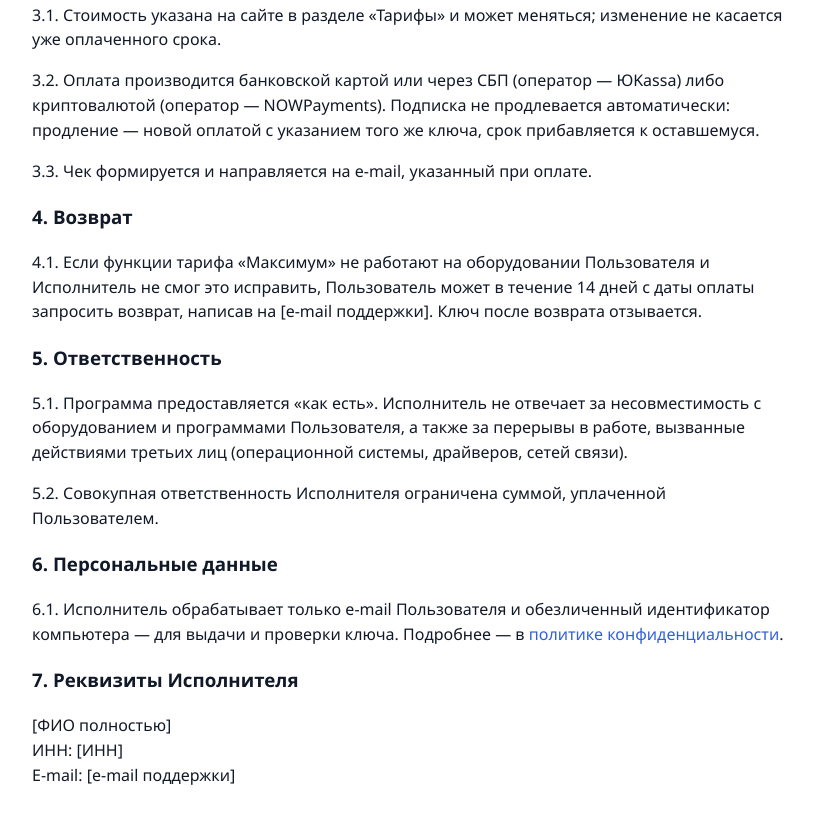
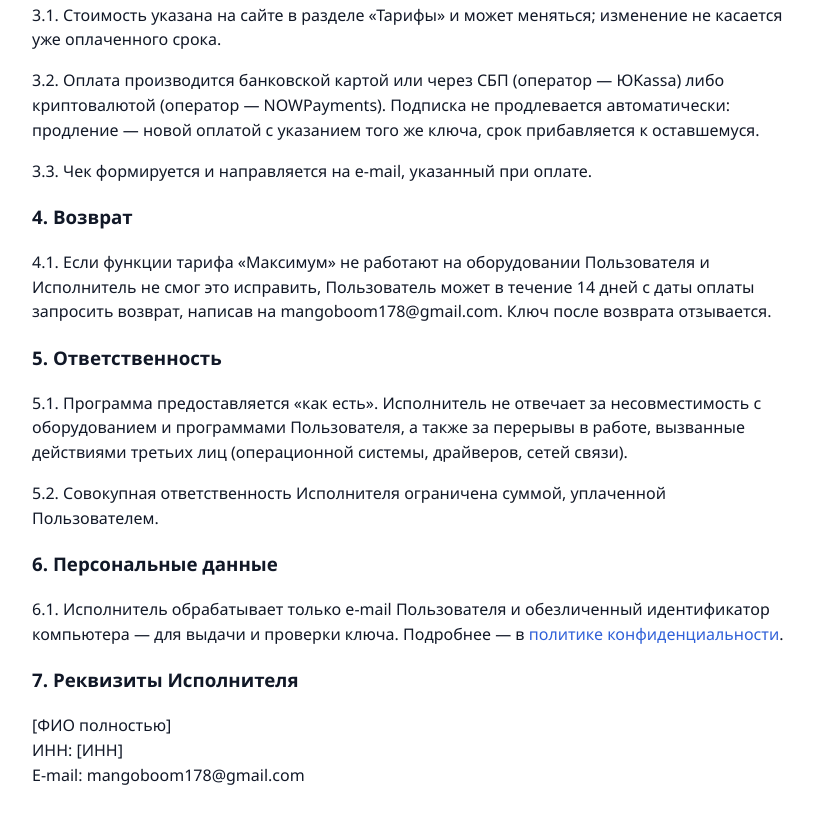
Before and after one commit to mangoboom178/sidescreen-site, a plain HTML site: page offer.html in a window 1280 px wide. Shown: the part 1014-1837 px from the top of the page, without its empty margins (228-1042 px from the left). Drawn offline with Linux system fonts and the light colour scheme.

Commit message:
Support e-mail
Co-Authored-By: Claude Opus 5.5 <noreply@anthropic.com>

```diff
--- a/config.js
+++ b/config.js
@@ -3,7 +3,7 @@ window.SIDESCREEN = {
   API_URL: "",
   DOWNLOAD_PC: "https://github.com/mangoboom178/sidescreen-site/releases/latest/download/SideScreen-Windows.zip",
   DOWNLOAD_APK: "https://github.com/mangoboom178/sidescreen-site/releases/latest/download/SideScreen.apk",
-  SUPPORT_EMAIL: "",
+  SUPPORT_EMAIL: "mangoboom178@gmail.com",
   // способы оплаты на сайте: "crypto" (NOWPayments), "yookassa" (карта/СБП, рубли) — включать по мере подключения
   PAY_METHODS: ["crypto"],
   // цены на случай, если сервер недоступен (настоящие берутся с сервера)
--- a/offer.html
+++ b/offer.html
@@ -40,7 +40,7 @@
 
 <h3>4. Возврат</h3>
 <p>4.1. Если функции тарифа «Максимум» не работают на оборудовании Пользователя и Исполнитель не смог это исправить,
-Пользователь может в течение 14 дней с даты оплаты запросить возврат, написав на [e-mail поддержки]. Ключ после возврата отзывается.</p>
+Пользователь может в течение 14 дней с даты оплаты запросить возврат, написав на mangoboom178@gmail.com. Ключ после возврата отзывается.</p>
 
 <h3>5. Ответственность</h3>
 <p>5.1. Программа предоставляется «как есть». Исполнитель не отвечает за несовместимость с оборудованием и программами Пользователя,
@@ -52,7 +52,7 @@
 Подробнее — в <a href="privacy.html">политике конфиденциальности</a>.</p>
 
 <h3>7. Реквизиты Исполнителя</h3>
-<p>[ФИО полностью]<br>ИНН: [ИНН]<br>E-mail: [e-mail поддержки]</p>
+<p>[ФИО полностью]<br>ИНН: [ИНН]<br>E-mail: mangoboom178@gmail.com</p>
 </main>
 </body>
 </html>
```
